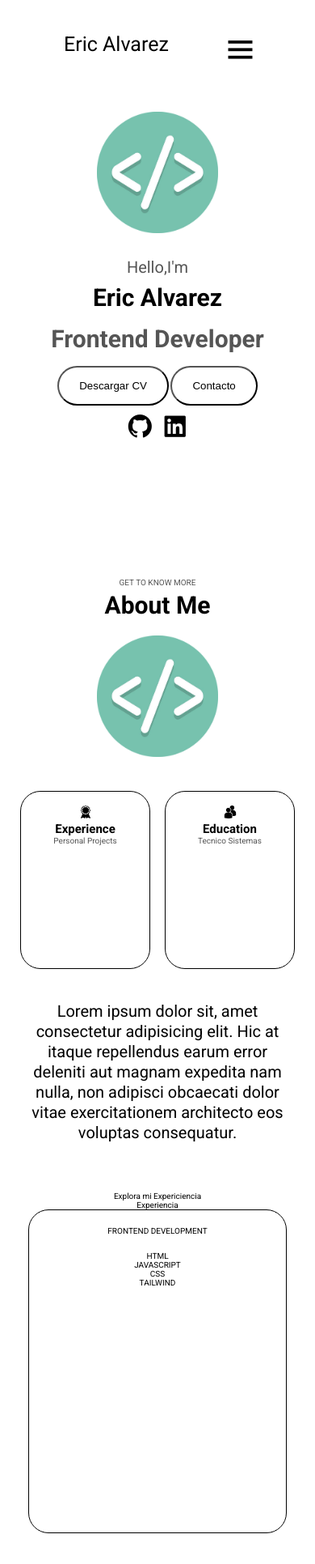
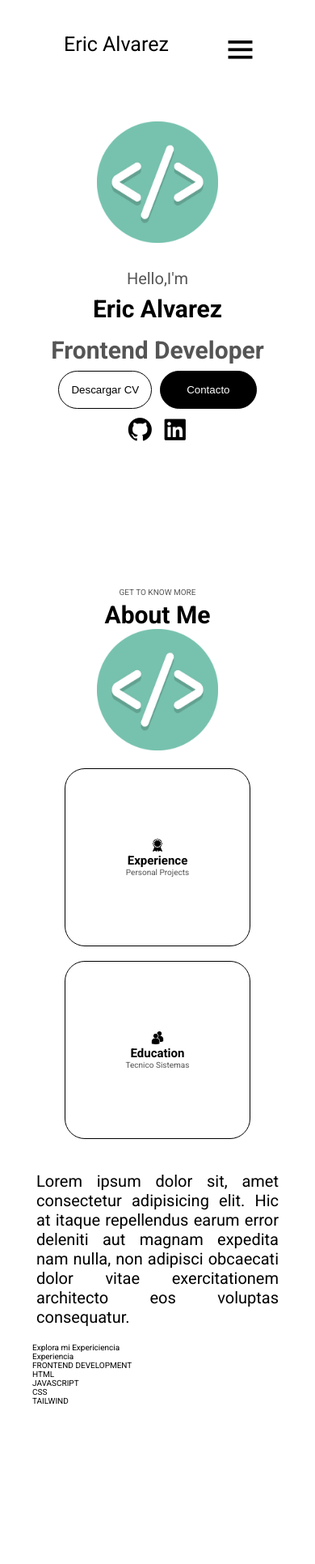
Before and after one commit to AlvarezEric1999/Portfolio, a plain HTML site: page index.html in a window 390 px wide. Shown: the top 1932 px of the page at 81% size. Before the commit the page ends 1904 px from the top, so only its background shows below. Drawn offline with nearby package versions, Linux system fonts and the light colour scheme.

Commit message:
se hicieron mas responsivas las seccions / se corrigieron errores

```diff
--- a/index.html
+++ b/index.html
@@ -37,7 +37,12 @@
 
 <main>
     <section class="presentation-container">
-            <img src="./images/image.png" alt="">
+
+            <div class="presentation-img">
+
+                <img src="./images/image.png" alt="">
+
+            </div>
 
             <div class="presentation-description">
                 <p>Hello,I'm</p>
@@ -45,8 +50,8 @@
                 <h2>Frontend Developer</h2>
 
                 <div class="presentation-buttons">
-                    <button>Descargar  CV</button>
-                    <button>Contacto</button>
+                    <button class="btn-1">Descargar  CV</button>
+                    <button class="btn-2">Contacto</button>
                 </div>
 
                 <div class="presentation-social">
@@ -68,6 +73,7 @@
             <div class="about-container-img">
                 <img src="./images/image.png" alt="#">
             </div>
+
 
             <div class="about-education-container">
 
@@ -91,6 +97,7 @@
 
 
         </div>
+
     </section>
 
     <section class="skills-container">
@@ -104,7 +111,8 @@
             <p>FRONTEND DEVELOPMENT</p>
 
             <div class="skill-items">
-                <div>
+
+                <div class="skill-item">
                     <span></span>
                     <p>HTML</p>
                 </div>
--- a/styles.css
+++ b/styles.css
@@ -85,12 +85,14 @@ header{
 }
 
 .presentation-container{
-    width: 340px;
-    margin: 0 auto;
-    padding: 8px 5px;
-    display: flex;
-    flex-direction: column;
-    align-items: center;
+    margin: 0 4rem;
+    height: 70vh;
+    text-align: center;
+}
+
+.presentation-container .presentation-img {
+    width: auto;
+    padding: 20px 0 0 0;
 }
 
 .presentation-container img {
@@ -99,7 +101,7 @@ header{
 }
 
 .presentation-description{
-    width: 100%;
+
     margin-top: 30px;
     text-align: center;
     font-family: 'Roboto';
@@ -121,22 +123,42 @@ header{
     color: var(--third-color);
     padding: 8px;
 }
+.presentation-buttons{
+    display: flex;
+    justify-content: center;
+    gap: 10px;
+}
 
-.presentation-buttons{
-    width: 100%;
-    padding: 8px;
+.presentation-buttons .btn-1 {
+    outline: none;
+    border: 1px solid var(--secondary-color);
+    border-radius: 25px;
+    padding: 15px;
+    background: var(--primary-color);
 }
-.presentation-buttons button {
 
+.presentation-buttons .btn-2 {
+    outline: none;
+    border: 1px solid var(--secondary-color);
     border-radius: 25px;
-    padding:15px 25px ;
+    padding: 15px 32px;
+    background: var(--secondary-color);
+    color: var(--primary-color);
+}
+
+
+.presentation-buttons .btn-1:hover {
     outline: none;
-    background: transparent;
-
+    border: 1px solid var(--primary-color) ;
+    border-radius: 25px;
+    padding: 15px;
+    background: var(--secondary-color);
+    color: var(--primary-color);
+    transition: all .5s;
 }
 
 .presentation-social{
-    width: 100%;
+    padding: 8px ;
     font-size: 3.5rem;
 }
 
@@ -145,10 +167,7 @@ header{
 }
 
 .about-main-container{
-    width: 340px;
-    margin: 0 auto;
-    margin-top: 140px;
-    padding-top: 10px;
+    margin: 0 4rem;
     text-align: center;
 
 }
@@ -169,10 +188,7 @@ header{
     text-transform: capitalize;
 }
 
-.about-container-img{
-    width: 100%;
-    padding: 20px 0 20px 0;
-}
+
 
 
 .about-container-img img{
@@ -181,8 +197,9 @@ header{
 }
 
 .about-education-container{
-    width: 100%;
     display: flex;
+    flex-wrap: wrap;
+    justify-content: center;
     gap: 18px;
     padding:  20px 0 20px 0 ;
     font-family: 'Roboto';
@@ -191,7 +208,11 @@ header{
 
 
 .about-education-container .education-item {
-    width: 200px;
+    display: flex;
+    flex-direction: column;
+    align-items: center;
+    justify-content: center;
+    width: 230px;
     height: 220px;
     border: 1px solid var(--secondary-color);
     border-radius: 25px;
@@ -204,10 +225,6 @@ header{
 }
 
 
-.about-presentation-container{
-    width: 100%;
-    padding: 20px 5px 20px 5px;
-}
 
 .about-education-container .experience img{
     width: 20px;
@@ -218,44 +235,23 @@ header{
     height: 20px;
 }
 
+.about-presentation-container{
+
+    padding: 20px 5px 20px 5px;
+}
 .about-presentation-container p {
     font-size: 2rem;
     font-family: 'Roboto';
-    line-height: 25px;
+    text-align: justify;
 
 }
 
+
+
 .skills-container{
-    width: 320px;
-    margin: 0 auto;
-    margin-top: 30px;
-    padding: 10px 0 10px 0;
-    text-align: center;
+
+    margin: 0 4rem;
+
+   height: 70vh;
 
 }
-
-.skills-items-container{
-    width: 100%;
-    min-width: 300px;
-    min-height: 400px;
-    border-radius: 25px;
-    border: 1px solid black;
-
-}
-
-.skills-items-container{
-    display: flex;
-    flex-direction: column;
-    padding: 20px 0 20px 0;
-}
-
-
-.skill-items{
-    display: flex;
-    flex-direction: column;
-    padding: 20px 0 20px 0;
-}
-
-.skill-items div{
- display: block;
-}
```
